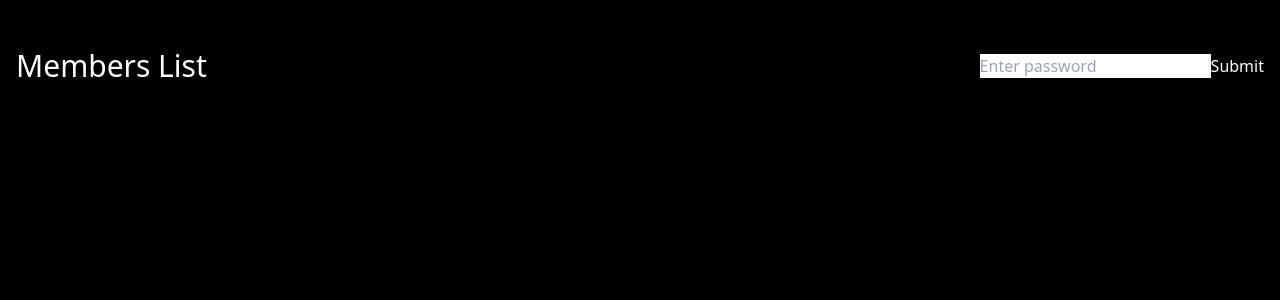
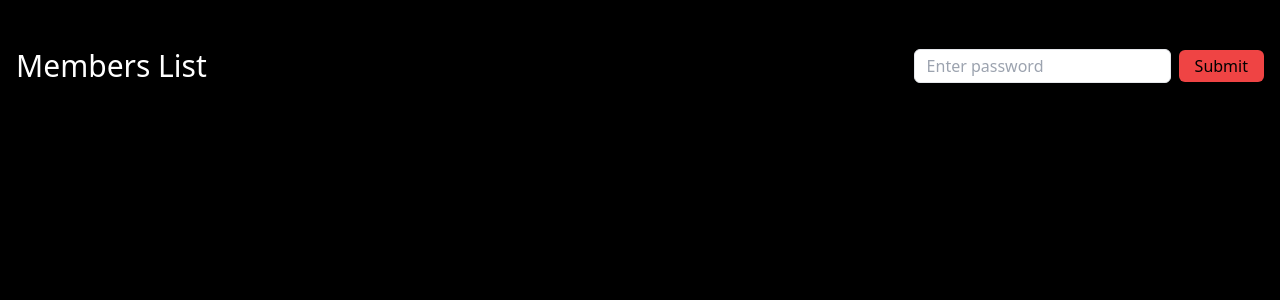
Before and after one commit to moundhermesfar/Nextech, a React (Vite) app: page /admin in a window 1280 px wide. Shown: the top 300 px of the page. Built offline with nearby package versions, Linux system fonts and the light colour scheme.

Commit message:
not last commit

```diff
--- a/src/pages/AdminPage.jsx
+++ b/src/pages/AdminPage.jsx
@@ -40,18 +40,28 @@ const AdminPage = () => {
       <div className="flex justify-between items-center">
         <h1 className="text-3xl my-8">Members List</h1>
         {!authenticated && (
-          <div>
+          <div className="flex items-center space-x-2">
             <input
               type="password"
               placeholder="Enter password"
               value={password}
               onChange={(e) => setPassword(e.target.value)}
+              className="border px-3 py-1 rounded-md focus:outline-none focus:ring focus:border-red-500"
             />
-            <button onClick={handlePasswordSubmit}>Submit</button>
+            <button
+              onClick={handlePasswordSubmit}
+              className="bg-red-500 text-black px-4 py-1 rounded-md hover:bg-red-600 focus:outline-none focus:ring focus:border-red-300"
+            >
+              Submit
+            </button>
           </div>
         )}
       </div>
-      {loading ? <Spinner /> : authenticated && <MembersTable members={members} />}
+      {loading ? (
+        <Spinner />
+      ) : (
+        authenticated && <MembersTable members={members} />
+      )}
     </div>
   );
 };
```
